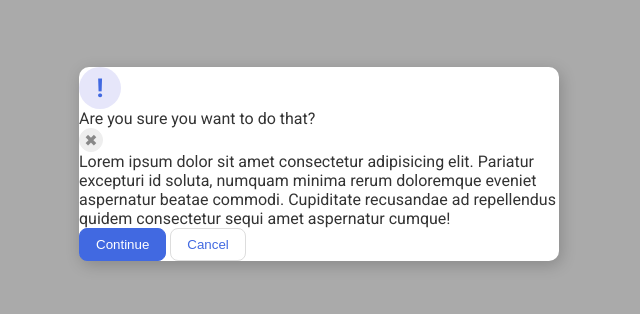
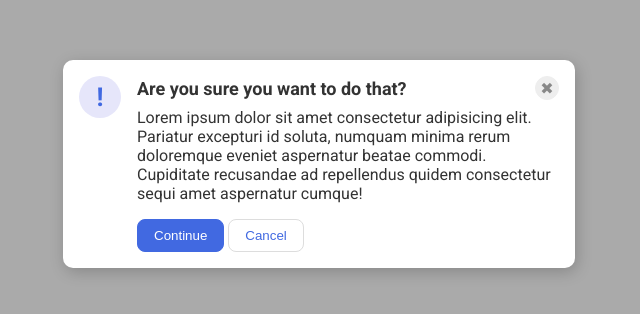
Before and after one commit to dmeskhi/css-exercises, a plain HTML site: page flex/05-flex-modal/index.html in a window 1280 px wide. Shown: the part 236-550 px from the top of the page, without its empty margins (321-961 px from the left). Drawn offline with Linux system fonts and the light colour scheme.

Commit message:
Create flex modal

```diff
--- a/flex/05-flex-modal/index.html
+++ b/flex/05-flex-modal/index.html
@@ -10,11 +10,20 @@
   <body>
     <div class="modal">
       <div class="icon">!</div>
-      <div class="header">Are you sure you want to do that?</div>
-      <button class="close-button">✖</button>
-      <div class="text">Lorem ipsum dolor sit amet consectetur adipisicing elit. Pariatur excepturi id soluta, numquam minima rerum doloremque eveniet aspernatur beatae commodi. Cupiditate recusandae ad repellendus quidem consectetur sequi amet aspernatur cumque!</div>
+
+      <div class="container">
+
+        <div class="header">Are you sure you want to do that?
+      <button class="close-button">✖</button></div>
+        <div class="text">Lorem ipsum dolor sit amet
+          consectetur adipisicing elit. Pariatur
+          excepturi id soluta, numquam minima rerum
+          doloremque eveniet aspernatur beatae commodi.
+          Cupiditate recusandae ad repellendus quidem
+          consectetur sequi amet aspernatur cumque!</div>
       <button class="continue">Continue</button>
       <button class="cancel">Cancel</button>
+      </div>
     </div>
   </body>
 </html>
--- a/flex/05-flex-modal/style.css
+++ b/flex/05-flex-modal/style.css
@@ -20,6 +20,10 @@ body {
   width: 480px;
   border-radius: 10px;
   box-shadow: 2px 4px 16px rgba(0,0,0,.2);
+  /* Solution */
+  display: flex;
+  gap: 16px;
+  padding: 16px;
 }
 
 .icon {
@@ -33,6 +37,8 @@ body {
   display: flex;
   align-items: center;
   justify-content: center;
+  /* Solution */
+  flex-shrink: 0;
 }
 
 .close-button {
@@ -67,3 +73,17 @@ button.cancel {
   border: 1px solid #ddd;
   color: royalblue;
 }
+
+/* Header container wraps buttons */
+.header {
+  display: flex;
+  align-items: center;
+  justify-content: space-between;
+  font-size: 18px;
+  font-weight: 700;
+  margin-bottom: 8px;
+}
+
+.text {
+  margin-bottom: 16px;
+}
```
